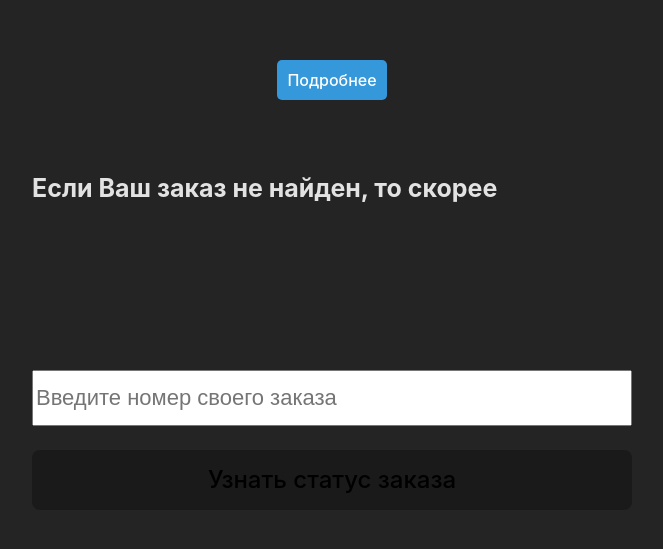
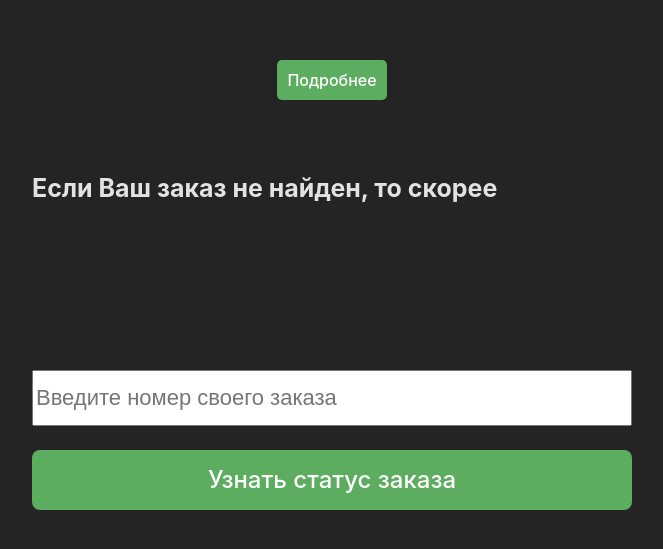
Before and after one commit to DiamanDD/viteTest, a React (Vite) app: page / in a window 1280 px wide. Shown: the part 115-664 px from the top of the page, without its empty margins (308-971 px from the left). Built offline with nearby package versions, Linux system fonts and the light colour scheme.

Commit message:
Изменил цвет кнопки на зелёный, т.к у клиентов был чёрный фон и чёрный текст кнопки

```diff
--- a/src/ReadMore/ReadMore.module.css
+++ b/src/ReadMore/ReadMore.module.css
@@ -7,7 +7,8 @@
 }
 
 .instrukcia {
-    background-color: #3498db;
+    /*background-color: #3498db;*/
+    background-color: #5cad60;
     color: #fff;
     padding: 10px;
     border: none;
@@ -40,6 +41,7 @@
     border-radius: 8px;
     background-color: #333;
 }
+
 
 .oknoText {
     font-size: 16px;
--- a/src/index.css
+++ b/src/index.css
@@ -42,9 +42,10 @@ button {
   font-size: 1em;
   font-weight: 500;
   font-family: inherit;
-  background-color: #1a1a1a;
+  background-color: #5cad60;
   cursor: pointer;
   transition: border-color 0.25s;
+  color: white;
 }
 button:hover {
   border-color: #646cff;
```
